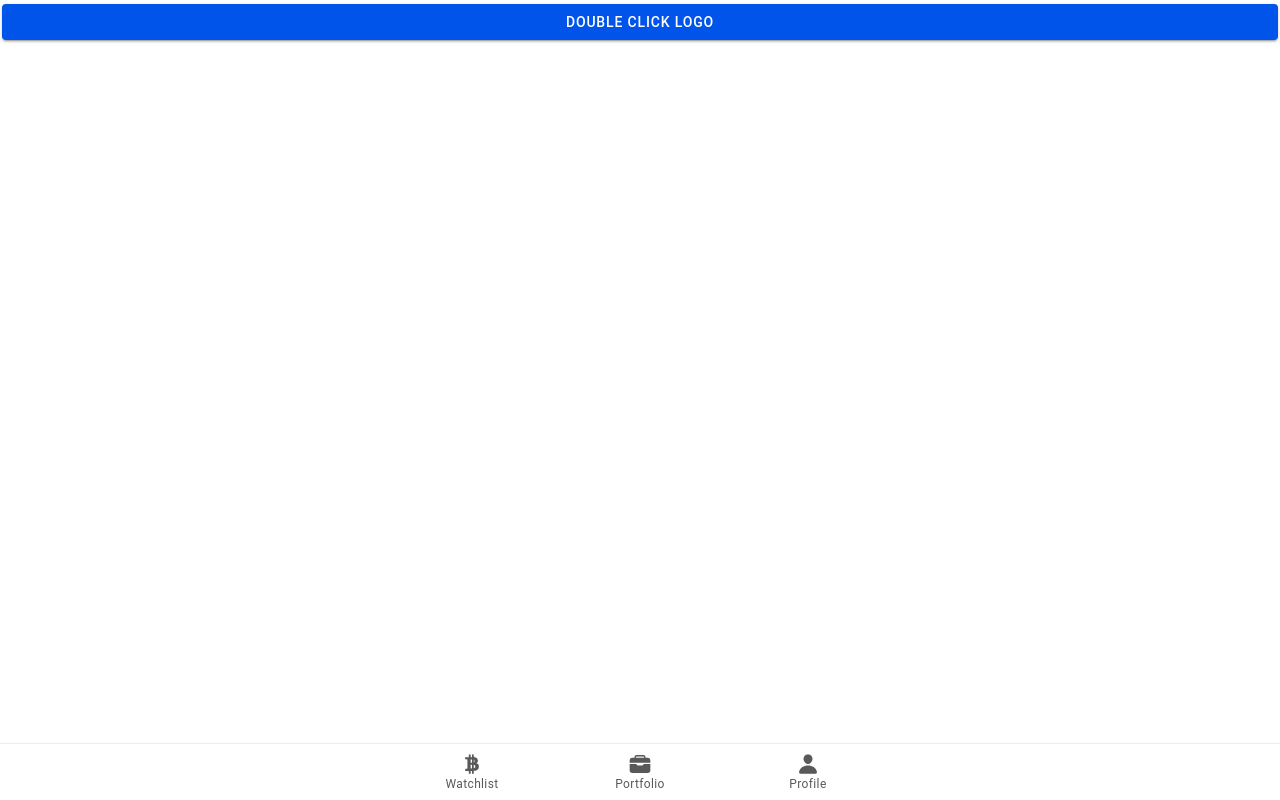
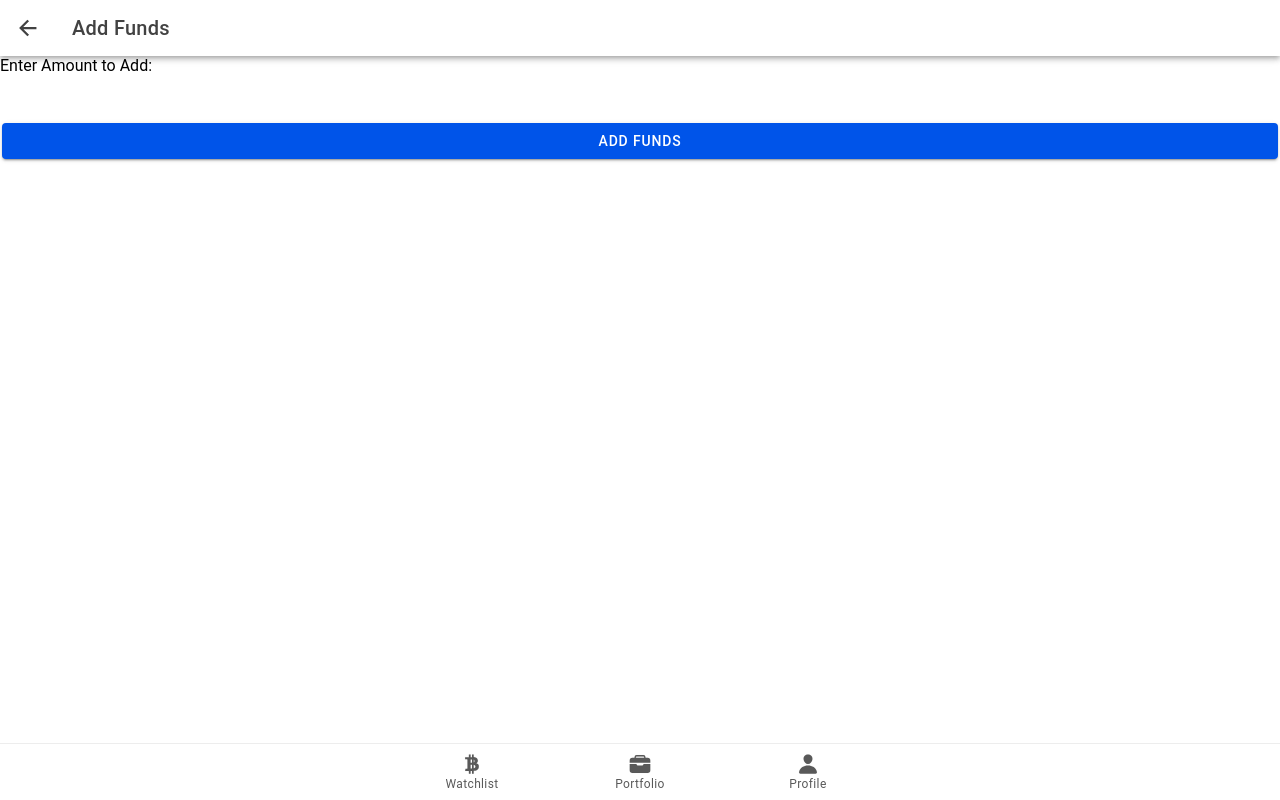
Before and after one commit to rohanbawa/CryptoCurrency, a React (Vite) app: page /add-funds in a window 1280 px wide. Built offline with nearby package versions, Linux system fonts and the light colour scheme.

Commit message:
Added AddFunds page

```diff
--- a/src/App.tsx
+++ b/src/App.tsx
@@ -77,7 +77,8 @@ const App: React.FC = () => (
             <Redirect to="/tab1" />
           </Route>
           <Route path="/crypto/:id" component={CryptoDetailPage} exact />
-          <Route path="/tab3/add-funds" component={AddFundsPage}/>
+          <Route path="/add-funds" component={AddFundsPage} exact />
+          <Redirect from="/" to="/tab3" exact />
         </IonRouterOutlet>
         <IonTabBar slot="bottom">
           <IonTabButton tab="tab1" href="/tab1">
--- a/src/pages/AddFunds.tsx
+++ b/src/pages/AddFunds.tsx
@@ -1,10 +1,39 @@
-import { IonPage, IonTitle } from "@ionic/react";
+import React, { useState } from 'react';
+import {
+  IonContent, IonHeader, IonPage, IonTitle, IonToolbar,
+  IonBackButton, IonButtons, IonInput, IonButton, IonLabel
+} from '@ionic/react';
 
-const AddFundsPage : React.FC = () => {
+const AddFundsPage: React.FC = () => {
+  const [amount, setAmount] = useState('');
 
-    return (
-        <IonPage>
-            <IonTitle>Funds</IonTitle>
-        </IonPage>);
-}
+  const handleAddFunds = () => {
+    console.log(`Adding ${amount} to the wallet`);
+    // Here you would typically integrate this with your backend
+  };
+
+  return (
+    <IonPage>
+      <IonHeader>
+        <IonToolbar>
+          <IonButtons slot="start">
+            <IonBackButton defaultHref="/tab3" />
+          </IonButtons>
+          <IonTitle>Add Funds</IonTitle>
+        </IonToolbar>
+      </IonHeader>
+      <IonContent fullscreen>
+        <IonLabel position="floating">Enter Amount to Add:</IonLabel>
+        <IonInput
+          value={amount}
+          onIonChange={e => setAmount(e.detail.value!)}
+          type="number"
+          required
+        />
+        <IonButton expand="block" onClick={handleAddFunds}>Add Funds</IonButton>
+      </IonContent>
+    </IonPage>
+  );
+};
+
 export default AddFundsPage;
--- a/src/pages/Tab3.tsx
+++ b/src/pages/Tab3.tsx
@@ -1,8 +1,14 @@
 import { IonButton, IonCard, IonCardHeader, IonCardSubtitle, IonCardTitle, IonContent, IonHeader, IonIcon, IonPage, IonTitle, IonToolbar } from '@ionic/react';
 import './Tab3.css';
 import { caretForwardCircle, play, playOutline } from 'ionicons/icons';
+import { useHistory } from 'react-router';
 
 const Tab3: React.FC = () => {
+  const history = useHistory();
+  const navigateToAddFunds = () => {
+    history.push('/add-funds');
+  };
+
   return (
     <IonPage>
       <IonHeader>
@@ -21,7 +27,7 @@ const Tab3: React.FC = () => {
           <IonCardTitle>Wallet</IonCardTitle>
           <IonCardSubtitle>Balance: {}
           </IonCardSubtitle>
-          <IonButton>Add funds</IonButton>
+          <IonButton onClick={navigateToAddFunds}>Add funds</IonButton>
           <IonButton>Withdraw funds</IonButton>
         </IonCardHeader>
        </IonCard>
```
Also changed, not shown: src/pages/CryptoDetails.tsx (line endings or trailing spaces).
